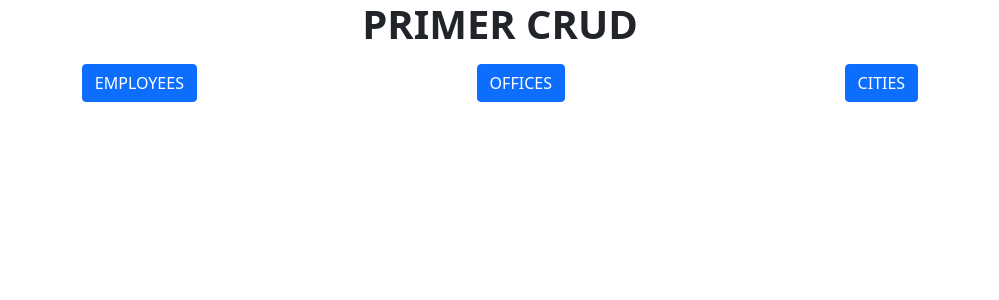
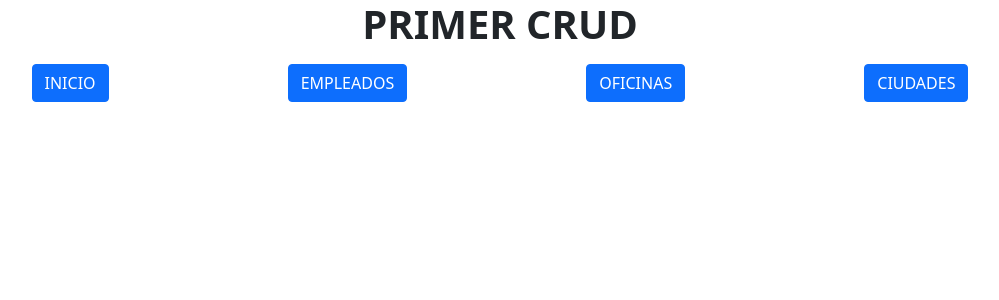
Before and after one commit to GamalielLeon/PrimerCRUD, an Angular app: page / in a window 1280 px wide. Shown: the top 300 px of the page, without its empty margins (140-1139 px from the left). Built offline with nearby package versions, Linux system fonts and the light colour scheme.

Commit message:
delete some blank spaces

```diff
--- a/src/app/components/navigation-bar/navigation-bar.component.html
+++ b/src/app/components/navigation-bar/navigation-bar.component.html
@@ -1,5 +1,6 @@
 <nav class="container d-flex col text-center mt-3 mb-5 justify-content-around">
-    <button class="btn btn-primary mx-3" routerLink="/employees"> EMPLOYEES </button>
-    <button class="btn btn-primary mx-3" routerLink="/offices"> OFFICES </button>
-    <button class="btn btn-primary mx-3" routerLink="/cities"> CITIES </button>
+    <button class="btn btn-primary mx-3" routerLink=""> INICIO </button>
+    <button class="btn btn-primary mx-3" routerLink="/employees"> EMPLEADOS </button>
+    <button class="btn btn-primary mx-3" routerLink="/offices"> OFICINAS </button>
+    <button class="btn btn-primary mx-3" routerLink="/cities"> CIUDADES </button>
 </nav>
--- a/src/app/components/navigation-bar/navigation-bar.component.ts
+++ b/src/app/components/navigation-bar/navigation-bar.component.ts
@@ -8,8 +8,6 @@ import { Component, OnInit } from '@angular/core';
 export class NavigationBarComponent implements OnInit {
 
   constructor() { }
-
-  ngOnInit(): void {
-  }
+  ngOnInit(): void { }
 
 }
```
